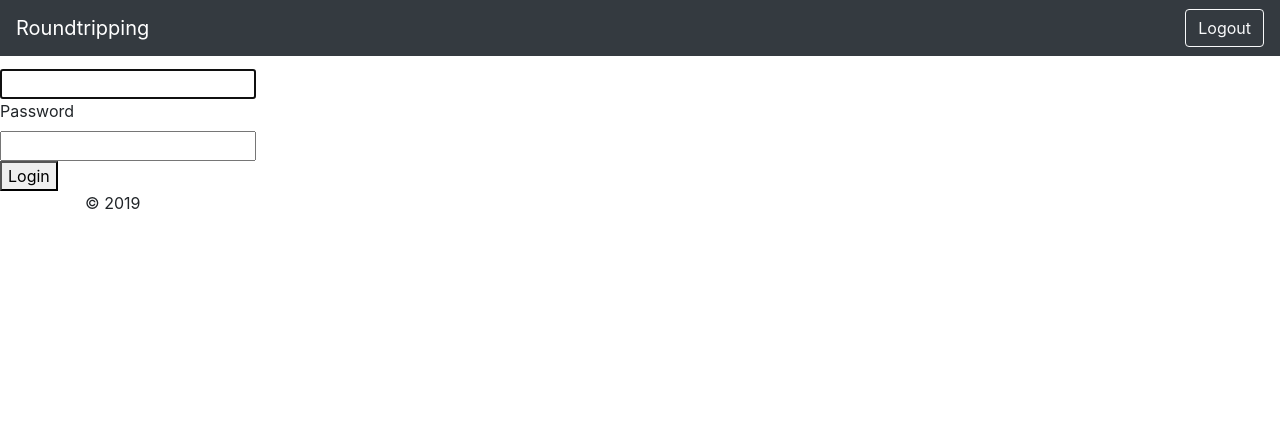
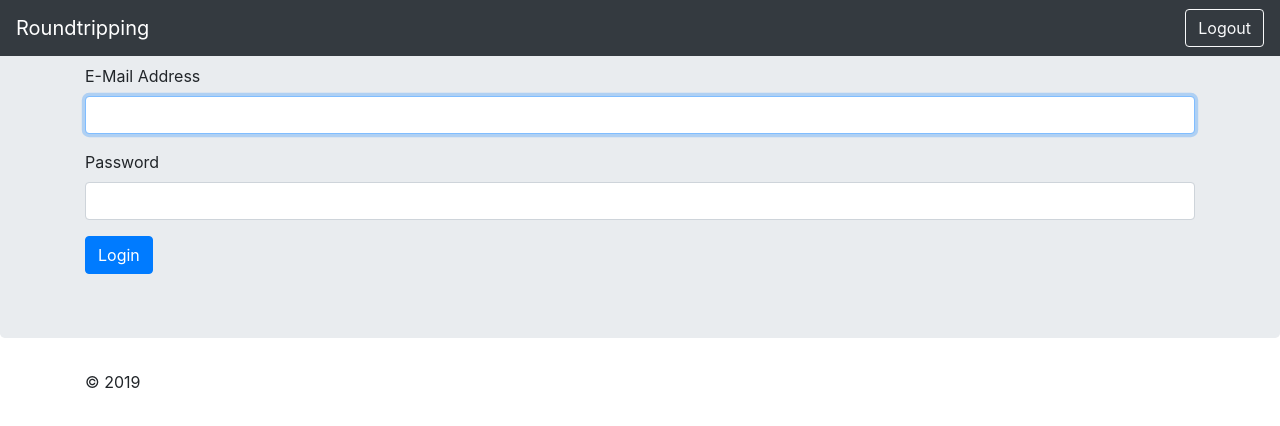
Before and after one commit to riksantikvarieambetet/roundtripping-frontend, a Vue app: page /login in a window 1280 px wide. Shown: the top 426 px of the page. Built offline with nearby package versions, Linux system fonts and the light colour scheme.

Commit message:
some login adjustments

```diff
--- a/src/views/Login.vue
+++ b/src/views/Login.vue
@@ -1,21 +1,20 @@
 <template>
-  <div>
-    <h4>Login</h4>
-    <form>
-      <label for="email">E-Mail Address</label>
-      <div>
-        <input id="email" type="email" v-model="email" required autofocus>
-      </div>
-      <div>
-        <label for="password">Password</label>
+  <div class="jumbotron">
+    <div class="container">
+      <form>
+        <div class="form-group">
+          <label for="email">E-Mail Address</label>
+          <input id="email" class="form-control" type="email" v-model="email" required autofocus>
+        </div>
+        <div class="form-group">
+          <label for="password">Password</label>
+          <input id="password" class="form-control" type="password" v-model="password" required>
+        </div>
         <div>
-          <input id="password" type="password" v-model="password" required>
+          <button class="btn btn-primary" type="submit" @click="handleSubmit">Login</button>
         </div>
-      </div>
-      <div>
-        <button type="submit" @click="handleSubmit">Login</button>
-      </div>
-    </form>
+      </form>
+    </div>
   </div>
 </template>
 
```
